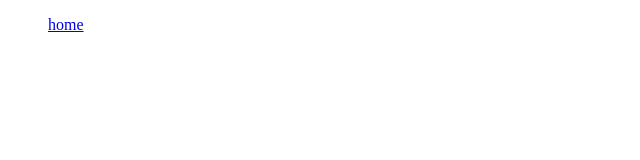
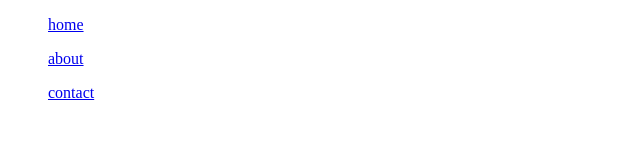
Before and after one commit to Aingareng/tugas_kelompok, a plain HTML site: page index.html in a window 1280 px wide. Shown: the whole page, without its empty margins (0-640 px from the left). Drawn offline with Linux system fonts and the light colour scheme.

Commit message:
create code

```diff
--- a/index.html
+++ b/index.html
@@ -7,8 +7,12 @@
   <title>Document</title>
 </head>
 <body>
-  <nav>
-    <ul><a href="#">home</a></ul>
-  </nav>
+  <header>
+    <nav>
+      <ul><a href="#">home</a></ul>
+      <ul><a href="#">about</a></ul>
+      <ul><a href="#">contact</a></ul>
+    </nav>
+  </header>
 </body>
 </html>
```
